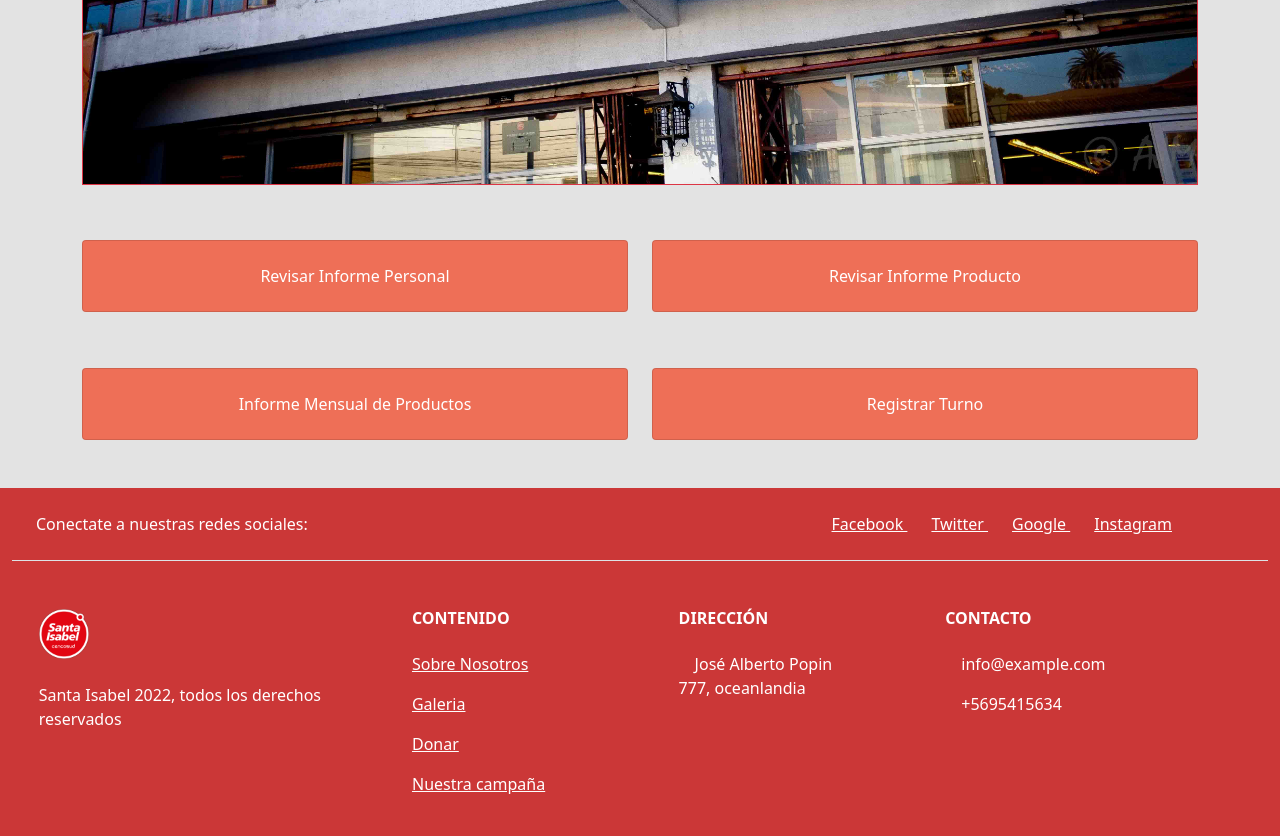
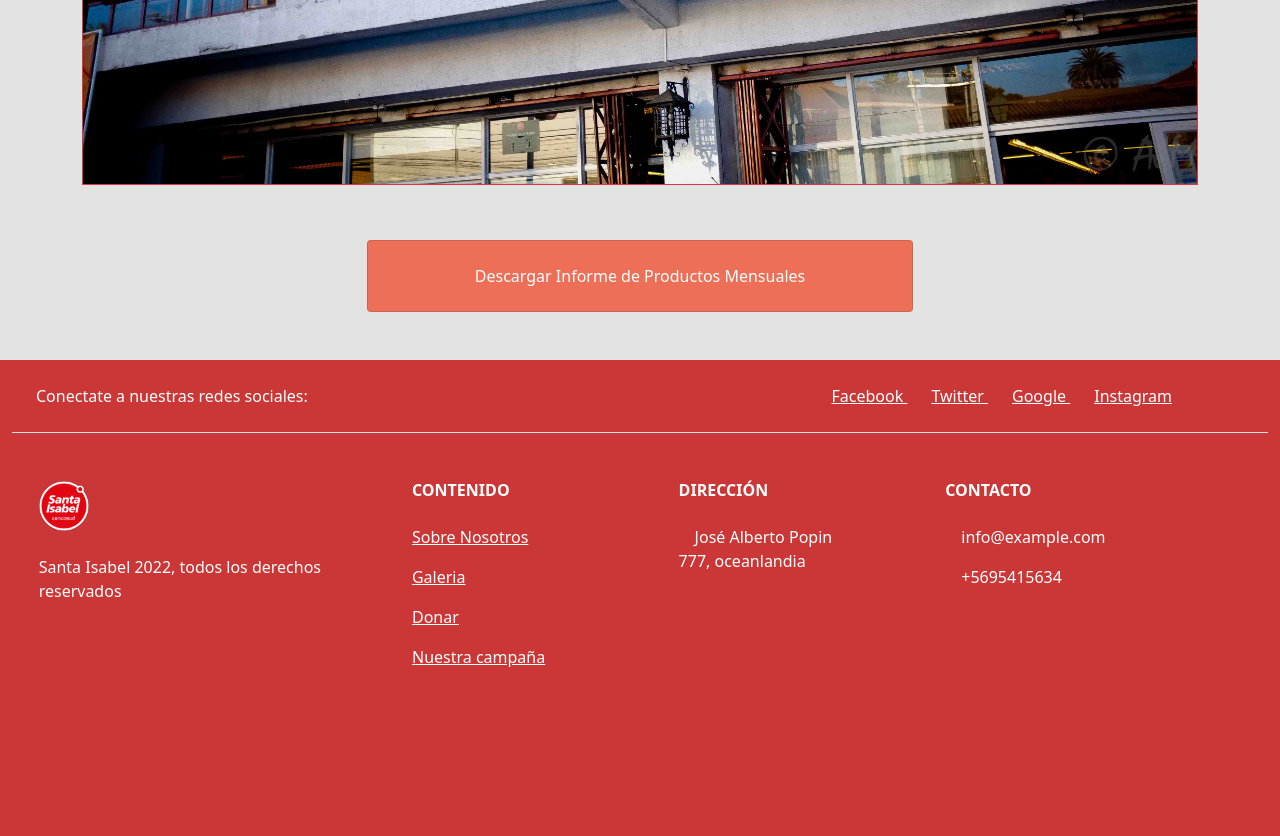
Before and after one commit to benja5022/ProyectoSW, a Django app: page /appGerente/gerente_informe_mensual_productos/ in a window 1280 px wide. Shown: the part 679-1515 px from the top of the page. After the commit the page ends 1346 px from the top, so only its background shows below. Run offline with Django 4.2, Linux system fonts and the light colour scheme; some libraries are stand-ins or nearby versions.

Commit message:
Gerente esta listo

```diff
--- a/ProyectoSW/proyectoSGIPS/appGerente/templates/appGerente/gerente_general.html
+++ b/ProyectoSW/proyectoSGIPS/appGerente/templates/appGerente/gerente_general.html
@@ -11,14 +11,14 @@
         <div class="col-sm-6">
           <div class="card" style="background-color:#EE6F57;">
             <div class="card-body">
-              <a href="#" style=" width: 100%; background-color:#EE6F57;" class="btn text-white">Revisar Informe Personal</a>
+              <a href="{% url 'gerenteinfpersonal'  %}" style=" width: 100%; background-color:#EE6F57;" class="btn text-white">Revisar Informe Personal</a>
             </div>
           </div>
         </div>
         <div class="col-sm-6">
             <div class="card" style="background-color:#EE6F57;">
                 <div class="card-body">
-                   <a href="#" style=" width: 100%; background-color:#EE6F57;" class="btn text-white">Revisar Informe Producto</a>
+                   <a href="{% url 'gerenteinfproductos'  %}" style=" width: 100%; background-color:#EE6F57;" class="btn text-white">Revisar Informe Producto</a>
                 </div>
           </div>
         </div>
@@ -35,7 +35,7 @@
      <div class="col-sm-6">
             <div class="card" style="background-color:#EE6F57;">
                 <div class="card-body">
-                   <a href="#" style=" width: 100%; background-color:#EE6F57;" class="btn text-white">Registrar Turno</a>
+                   <a href="{% url 'gerenteturno'  %}" style=" width: 100%; background-color:#EE6F57;" class="btn text-white">Registrar Turno</a>
                 </div>
           </div>
         </div>
--- a/ProyectoSW/proyectoSGIPS/appGerente/templates/appGerente/gerente_informe_mensual_productos.html
+++ b/ProyectoSW/proyectoSGIPS/appGerente/templates/appGerente/gerente_informe_mensual_productos.html
@@ -3,44 +3,19 @@
 {% block title %} Avance {% endblock %}
 
 {% block content %}
-
 <div class = "container  mb-5" style=" width: 100%;">
     <img src="../../static/proyectoInicial/images/sta_isabel.jpg" style=" width: 100%; margin-top: 5%;" class="img-static img-center border border-danger">
     <!--Primera seccion de la fila-->
     <div class="row" style="margin-top: 5%;">
 
-        <div class="col-sm-6">
+        <div class="col-sm-6" style="  margin-left: 25%;">
           <div class="card" style="background-color:#EE6F57;">
             <div class="card-body">
-              <a href="#" style=" width: 100%; background-color:#EE6F57;" class="btn text-white">Revisar Informe Personal</a>
+              <a href="#" style=" width: 100%; background-color:#EE6F57;" class="btn text-white">Descargar Informe de Productos Mensuales</a>
             </div>
           </div>
         </div>
-        <div class="col-sm-6">
-            <div class="card" style="background-color:#EE6F57;">
-                <div class="card-body">
-                   <a href="#" style=" width: 100%; background-color:#EE6F57;" class="btn text-white">Revisar Informe Producto</a>
-                </div>
-          </div>
-        </div>
-      </div>
-      <!--segunda seccion de la fila-->
-      <div class="row" style="margin-top: 5%;">
-        <div class="col-sm-6">
-            <div class="card" style="background-color:#EE6F57;">
-                <div class="card-body">
-                    <a href="#" style=" width: 100%; background-color:#EE6F57;" class="btn text-white">Informe Mensual de Productos</a>
-                </div>
-          </div>
-        </div>
-        <div class="col-sm-6">
-            <div class="card" style="background-color:#EE6F57;">
-                <div class="card-body">
-                   <a href="#" style=" width: 100%; background-color:#EE6F57;" class="btn text-white">Registrar Turno</a>
-                </div>
-          </div>
-        </div>
-      </div>
+    </div>
 </div>
 
 
@@ -49,5 +24,4 @@
 
 
 
-
 {% endblock %}
```
Also changed, not shown: ProyectoSW/proyectoSGIPS/appGerente/templates/appGerente/gerente_registrar_turno.html (+20 -1 lines), ProyectoSW/proyectoSGIPS/appGerente/templates/appGerente/gerente_revisar_informe_personal.html (+15 -1 lines), ProyectoSW/proyectoSGIPS/appGerente/templates/appGerente/gerente_revisar_informe_productos.html (+15 -1 lines).
